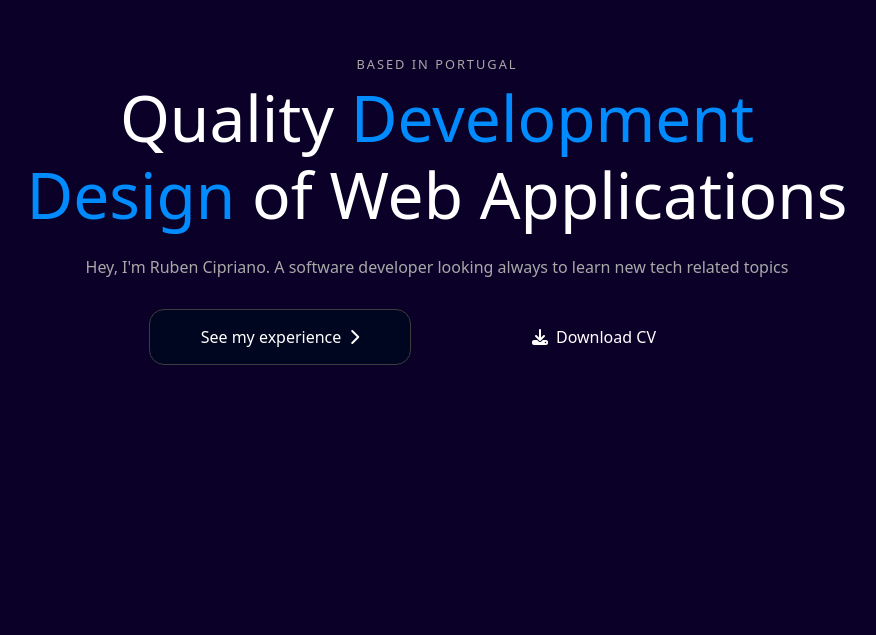
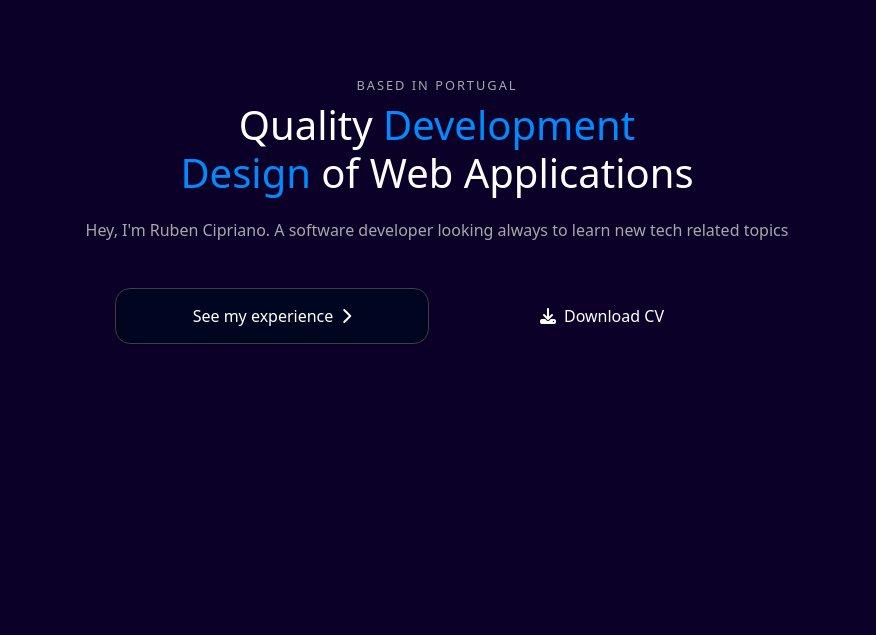
Before and after one commit to RubenCipriano/web-portfolio-angular, an Angular app: page / in a window 1280 px wide. Shown: the part 165-800 px from the top of the page, without its empty margins (203-1079 px from the left). Built offline with nearby package versions, Linux system fonts and the light colour scheme.

Commit message:
web-portfolio-v1.1

```diff
--- a/src/app/app.component.html
+++ b/src/app/app.component.html
@@ -10,9 +10,9 @@
     <div class="row mt-3">
       <h6 class="text-secondary-white text-center">Hey, I'm Ruben Cipriano. A software developer looking always to learn new tech related topics</h6>
     </div>
-    <div class="row w-50 mt-4 justify-content-around">
+    <div class="row w-100 mt-4 justify-content-center gap-3">
       <!-- Experience Button -->
-      <a class="col-sm-12 col-lg-5 custom-button bg-dark-transparent border-white text-white" href="#work-experience">
+      <a class="col-sm-12 col-lg-3 custom-button bg-dark-transparent border-white text-white mt-3" href="#work-experience">
         <div class="d-flex align-items-center gap-2">
           <p class="mb-0">See my experience</p>
           <i class="fa-solid fa-chevron-right"></i>
@@ -20,7 +20,7 @@
       </a>
 
       <!-- Download CV Button -->
-      <a class="col-sm-12 col-lg-5 custom-button text-white"
+      <a class="col-sm-12 col-lg-3 custom-button text-white mt-3"
          href="assets/files/cv.pdf"
          download="cv.pdf">
         <div class="d-flex align-items-center gap-2">
--- a/src/styles.scss
+++ b/src/styles.scss
@@ -12,10 +12,6 @@ a, a:link {
 
 .h-100 {
     height: 100vh !important;
-}
-
-h1 {
-    font-size: 4em;
 }
 
 h5 {
@@ -46,6 +42,8 @@ h5 {
     margin-top: 10em;
 }
 
+
+
 :root {
     --primary-color-lighter: rgb(0, 140, 255);
     --primary-color: rgb(11, 0, 40);
```
